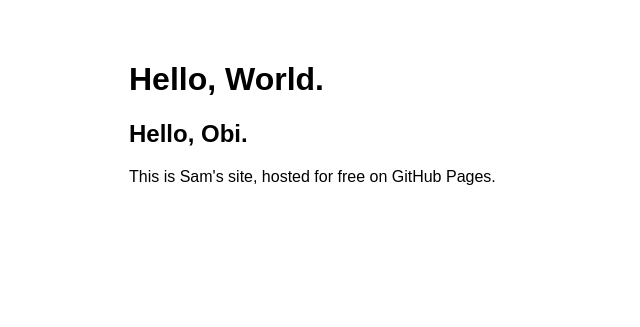
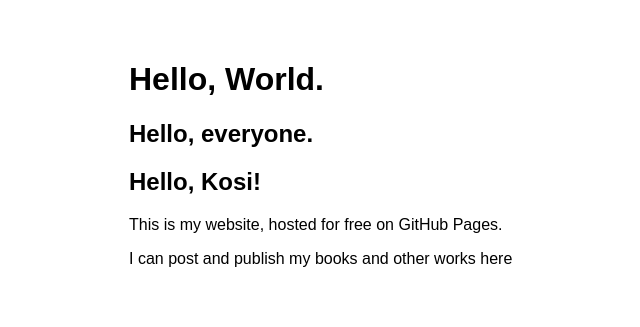
Before and after one commit to thesmokeascendant/thesmokeascendant.github.io, a plain HTML site: page index.html in a window 1280 px wide. Shown: the whole page, without its empty margins (111-751 px from the left). Drawn offline with Linux system fonts and the light colour scheme.

Commit message:
Second website update

```diff
--- a/index.html
+++ b/index.html
@@ -10,9 +10,11 @@
 <body>
 
 <h1>Hello, World.</h1>
-<h2>Hello, Obi.</h2>
+<h2>Hello, everyone.</h2>
+<h2>Hello, Kosi!</h2>
 
-<p>This is Sam's site, hosted for free on GitHub Pages.</p>
+<p>This is my website, hosted for free on GitHub Pages.</p>
+<p>I can post and publish my books and other works here</p>
 
 <script src="script.js"></script>
 
```
